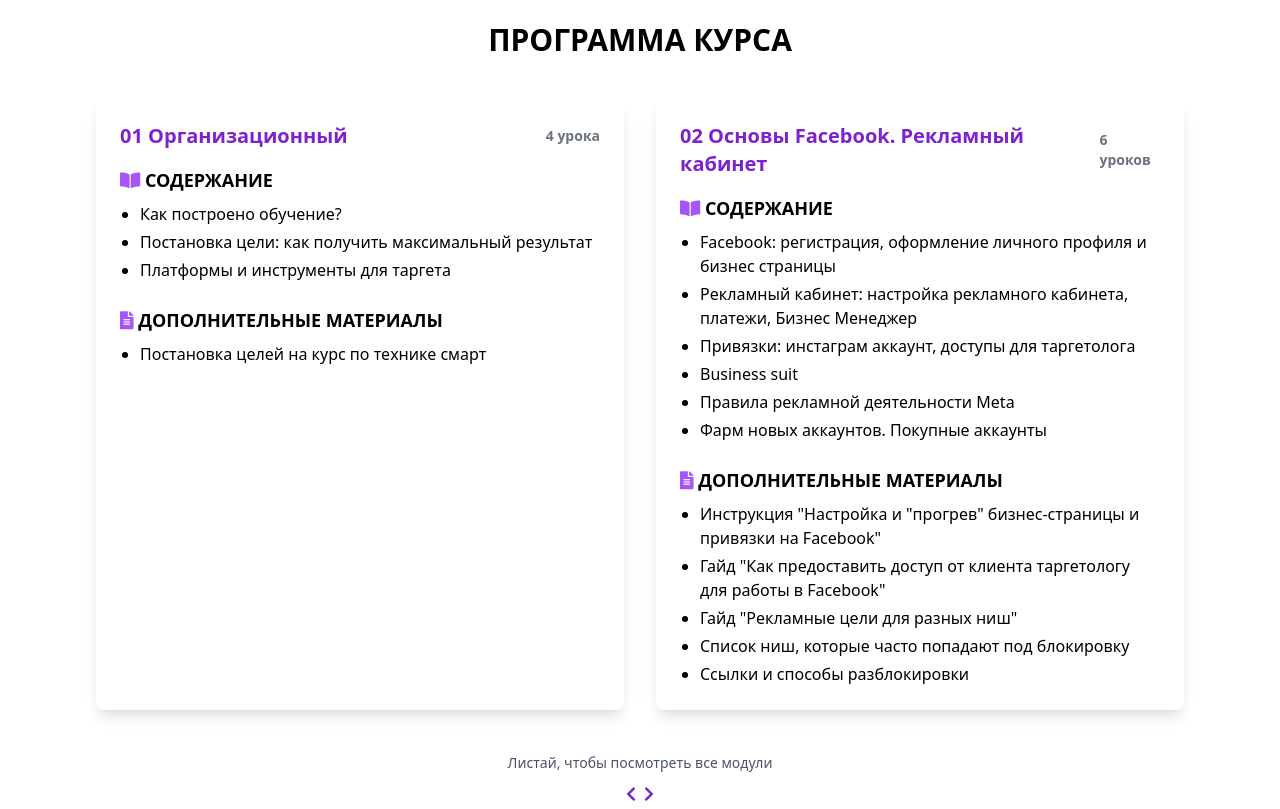
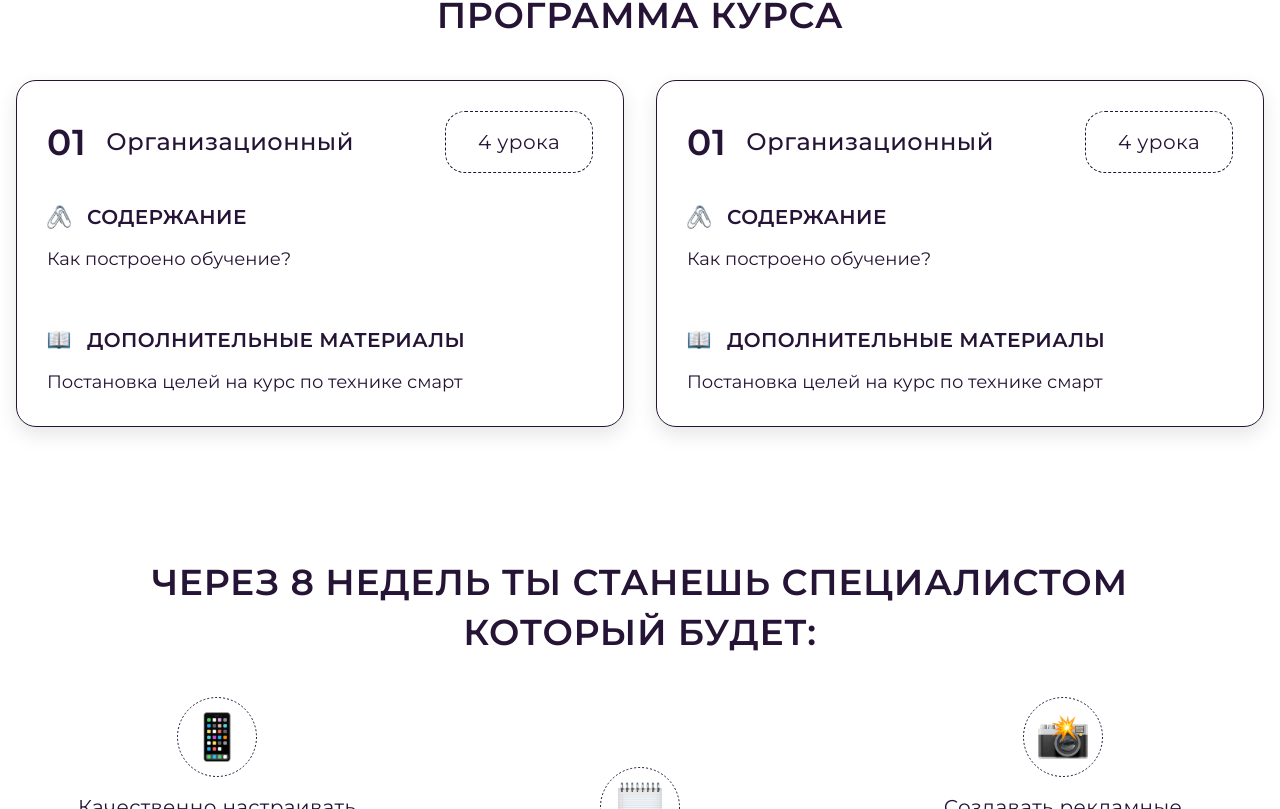
Before and after one commit to serzhlukasohov/daria-target, a Next.js app: page / in a window 1280 px wide. Shown: the part 4431-5240 px from the top of the page. Built offline with nearby package versions, Linux system fonts and the light colour scheme.

Commit message:
Added section CoursePath

```diff
--- a/src/components/CourseProgram/CourseProgram.module.css
+++ b/src/components/CourseProgram/CourseProgram.module.css
@@ -0,0 +1,91 @@
+.listCards {
+  display: flex;
+  gap: 32px;
+}
+
+.containerCard {
+  display: flex;
+  width: 640px;
+  padding: 30px;
+  flex-direction: column;
+  align-items: flex-start;
+  justify-self: center;
+  margin-bottom: var(--section-margin-b);
+  gap: 30px;
+
+  border-radius: var(--border-radius);
+  border: 1px solid var(--dark-plum);
+
+  box-shadow: 0px 8px 20px 0px rgba(0, 0, 0, 0.10);
+}
+
+.quantityLessons {
+  display: flex;
+  padding: 16px 32px;
+  justify-content: center;
+  align-items: center;
+  gap: 10px;
+
+  border-radius: var(--border-radius);
+  border: 1px dashed var(--dark-plum);
+
+  color: var(--dark-plum);
+  text-align: center;
+
+  font: var(--font-regular-20);
+  letter-spacing: 0.4px;
+}
+
+.headerCard {
+  display: flex;
+  align-items: center;
+  justify-content: space-between;
+  width: 100%;
+}
+
+.title {
+  display: flex;
+  align-items: center;
+  color: var(--dark-plum);
+
+  font: var(--font-semi-medium-24);
+  letter-spacing: 0.48px;
+}
+
+.number {
+  margin-right: 20px;
+  color: var(--dark-plum);
+
+  font: var(--font-semi-bold-36);
+  letter-spacing: 0.72px;
+  text-transform: uppercase;
+}
+
+.contentContainer {
+  margin-bottom: 24px;
+}
+
+.icon {
+  margin-right: 16px;
+}
+
+.cardTitle {
+  display: flex;
+  align-items: center;
+  margin-bottom: 16px;
+
+  color: var(--dark-plum);
+
+  font: var(--font-regular-20);
+  font-weight: 600;
+  letter-spacing: 0.4px;
+  text-transform: uppercase;
+}
+
+.cardItem {
+  display: flex;
+  align-items: center;
+  color: var(--dark-plum);
+
+  font: var(--font-regular-18);
+}
--- a/src/components/CourseProgram/index.js
+++ b/src/components/CourseProgram/index.js
@@ -1,99 +1,59 @@
 import React from 'react';
-import styled from './CourseProgram.module.css'
+import Image from 'next/image'
 
-const CourseProgram = () => { return (<div class="max-w-6xl mx-auto p-8">
-<h1 class="text-3xl font-bold text-center mb-10">ПРОГРАММА КУРСА</h1>
-<div class="grid grid-cols-1 md:grid-cols-2 gap-8">
-  <div class="bg-white rounded-lg shadow-lg p-6">
-    <div class="flex justify-between items-center mb-4">
-      <h2 class="text-xl font-bold text-purple-700">
-        01 Организационный
-      </h2>
-      <span class="text-sm font-semibold text-gray-500">4 урока</span>
+import styles from './CourseProgram.module.css'
+import ClipIcon from './images/clip.svg';
+import BookIcon from './images/book.svg';
+
+const CourseProgram = () => {
+  return (
+    <div>
+      <h2 className="sectionTitle">ПРОГРАММА КУРСА</h2>
+      <div className={styles.listCards}>
+        <CourseCard />
+        <CourseCard />
       </div>
-    <div class="mb-6">
-      <h3 class="text-lg font-semibold mb-2">
-        <i class="fas fa-book-open text-purple-500"></i> СОДЕРЖАНИЕ
+    </div>
+  );
+};
+
+const CourseCard = () => {
+  return (
+    <div className={styles.containerCard}>
+      <div className={styles.headerCard}>
+        <h2 className={styles.title}><span className={styles.number}>01</span>Организационный</h2>
+        <span className={styles.quantityLessons}>4 урока</span>
+      </div>
+      <div className={styles.contentContainer}>
+        <h3 className={styles.cardTitle}>
+          <Image
+            width="24"
+            height="24"
+            className={styles.icon}
+            src={ClipIcon}
+          />
+          СОДЕРЖАНИЕ
         </h3>
-      <ul class="list-disc pl-5 space-y-1">
-        <li>Как построено обучение?</li>
-        <li>Постановка цели: как получить максимальный результат</li>
-        <li>Платформы и инструменты для таргета</li>
+        <ul>
+          <li className={styles.cardItem}>Как построено обучение?</li>
         </ul>
       </div>
       <div>
-      <h3 class="text-lg font-semibold mb-2">
-        <i class="fas fa-file-alt text-purple-500"></i> ДОПОЛНИТЕЛЬНЫЕ
-        МАТЕРИАЛЫ
+        <h3 className={styles.cardTitle}>
+          <Image
+            width="24"
+            height="24"
+            className={styles.icon}
+            src={BookIcon}
+          />
+          ДОПОЛНИТЕЛЬНЫЕ МАТЕРИАЛЫ
         </h3>
-      <ul class="list-disc pl-5 space-y-1">
-        <li>Постановка целей на курс по технике смарт</li>
+        <ul>
+          <li className={styles.cardItem}>Постановка целей на курс по технике смарт</li>
         </ul>
       </div>
     </div>
-  <div class="bg-white rounded-lg shadow-lg p-6">
-    <div class="flex justify-between items-center mb-4">
-      <h2 class="text-xl font-bold text-purple-700">
-        02 Основы Facebook. Рекламный кабинет
-      </h2>
-      <span class="text-sm font-semibold text-gray-500">
-        6 уроков
-      </span>
-    </div>
-    <div class="mb-6">
-      <h3 class="text-lg font-semibold mb-2">
-        <i class="fas fa-book-open text-purple-500"></i> СОДЕРЖАНИЕ
-      </h3>
-      <ul class="list-disc pl-5 space-y-1">
-        <li>
-          Facebook: регистрация, оформление личного профиля и бизнес
-          страницы
-        </li>
-        <li>
-          Рекламный кабинет: настройка рекламного кабинета, платежи,
-          Бизнес Менеджер
-        </li>
-        <li>Привязки: инстаграм аккаунт, доступы для таргетолога</li>
-        <li>Business suit</li>
-        <li>Правила рекламной деятельности Meta</li>
-        <li>Фарм новых аккаунтов. Покупные аккаунты</li>
-      </ul>
-    </div>
-    <div>
-      <h3 class="text-lg font-semibold mb-2">
-        <i class="fas fa-file-alt text-purple-500"></i> ДОПОЛНИТЕЛЬНЫЕ
-        МАТЕРИАЛЫ
-      </h3>
-      <ul class="list-disc pl-5 space-y-1">
-        <li>
-          Инструкция "Настройка и "прогрев" бизнес-страницы и привязки
-          на Facebook"
-        </li>
-        <li>
-          Гайд "Как предоставить доступ от клиента таргетологу для
-          работы в Facebook"
-        </li>
-        <li>Гайд "Рекламные цели для разных ниш"</li>
-        <li>Список ниш, которые часто попадают под блокировку</li>
-        <li>Ссылки и способы разблокировки</li>
-      </ul>
-    </div>
-  </div>
-</div>
-<div class="text-center mt-10">
-  <span class="text-gray-600 text-sm">
-    Листай, чтобы посмотреть все модули
-  </span>
-  <div class="flex justify-center items-center space-x-2 mt-2">
-    <button class="text-purple-700">
-      <i class="fas fa-chevron-left"></i>
-    </button>
-    <button class="text-purple-700">
-      <i class="fas fa-chevron-right"></i>
-    </button>
-  </div>
-</div>
-</div>);
-};
+  )
+}
 
 export default CourseProgram;
--- a/src/styles/globals.css
+++ b/src/styles/globals.css
@@ -54,6 +54,7 @@ a {
 }
 
 .sectionTitle {
+  text-align: center;
   margin-bottom: 40px;
   color: var(--dark-plum);
   font: var(--font-semi-bold-36);
```
Also changed, not shown: src/components/CourseProgram/images/book.svg (added), src/components/CourseProgram/images/clip.svg (added). Lines whose indentation alone changed are shown as unchanged.
